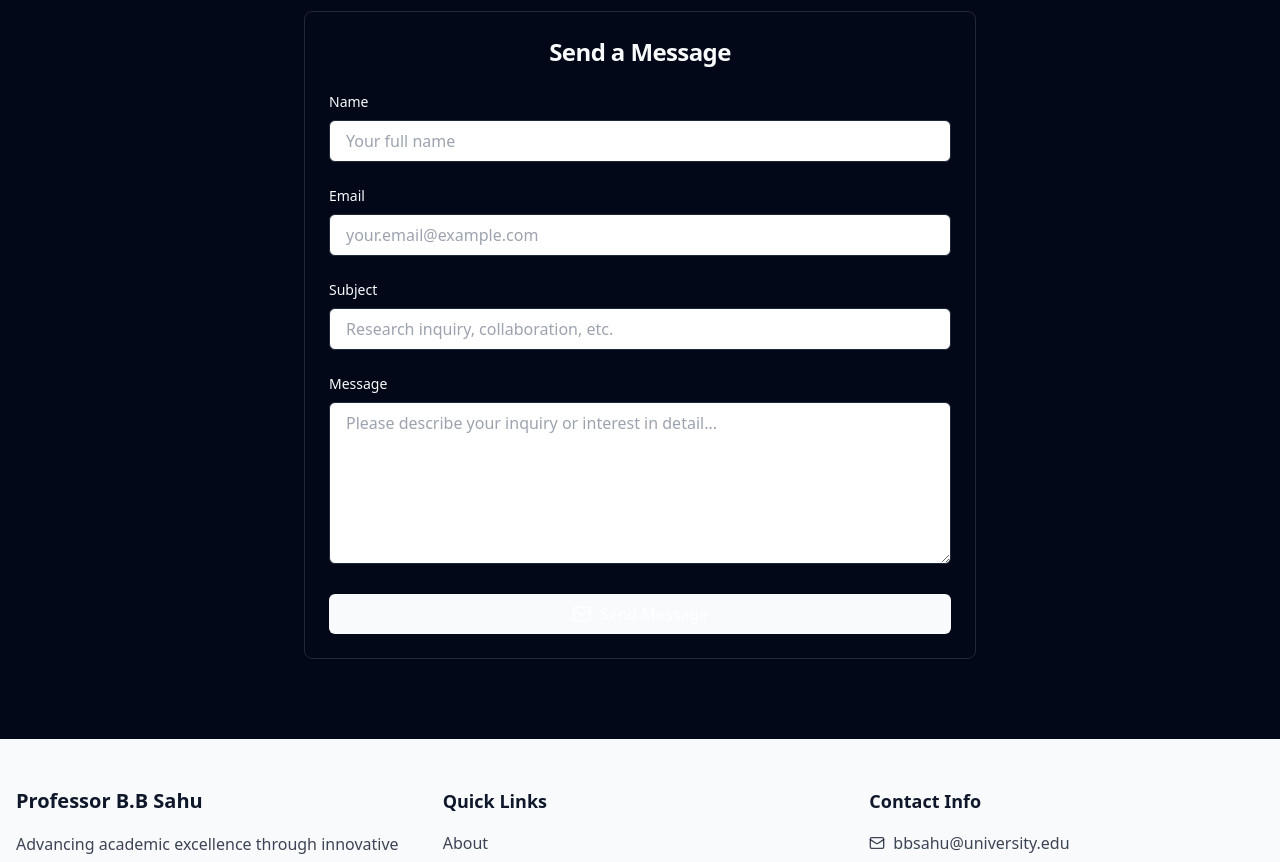
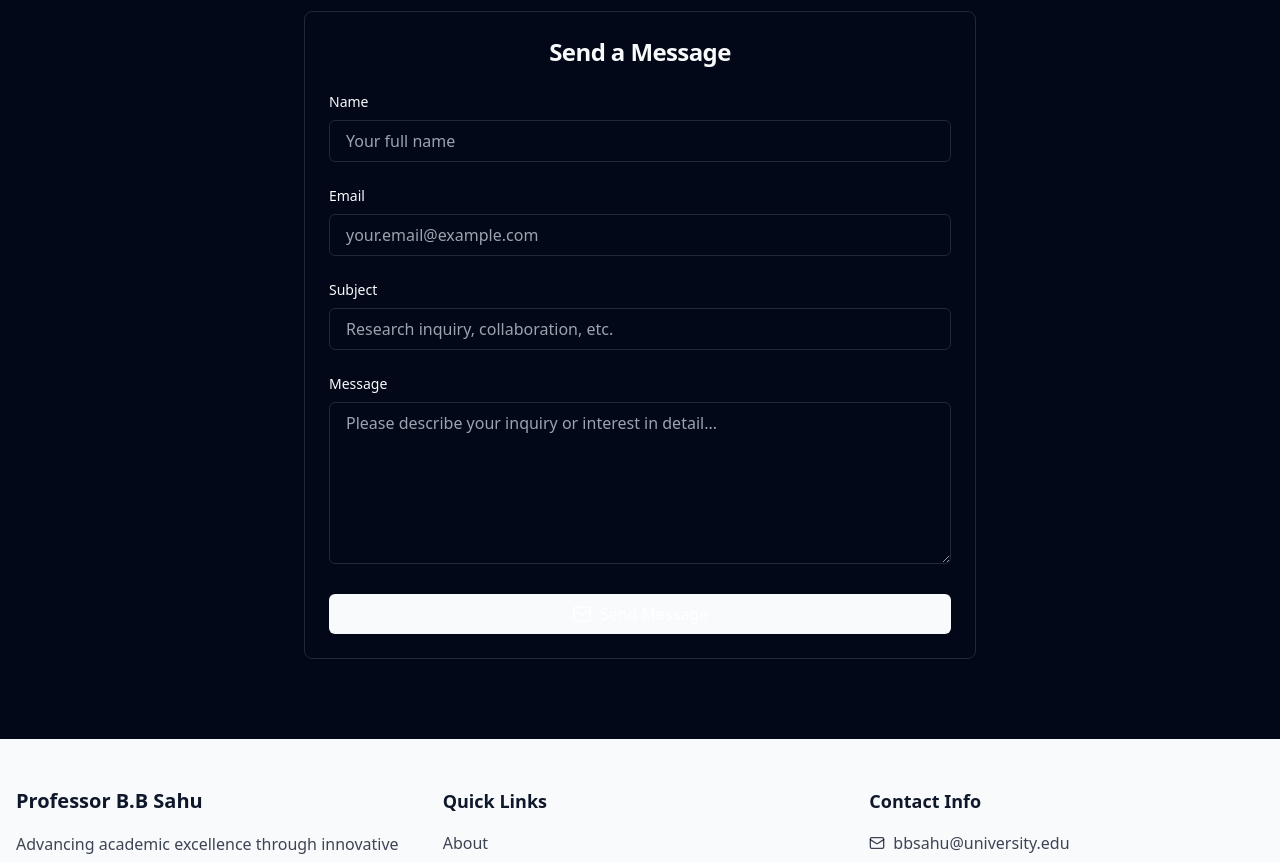
Before and after one commit to Sonal-Jaiswal/NuclearPhyLab, a React (Vite) app: page / in a window 1280 px wide. Shown: the part 4000-4862 px from the top of the page. Built offline with nearby package versions, Linux system fonts and the light colour scheme.

Commit message:
Fix contact form input colors for dark mode

```diff
--- a/src/components/Contact.tsx
+++ b/src/components/Contact.tsx
@@ -88,7 +88,7 @@ const Contact = () => {
                     type="text"
                     name="name"
                     required
-                    className="w-full px-4 py-2 border border-border rounded-md focus:ring-2 focus:ring-primary focus:border-transparent"
+                    className="w-full px-4 py-2 border border-border rounded-md focus:ring-2 focus:ring-primary focus:border-transparent bg-background text-foreground"
                     placeholder="Your full name"
                   />
                 </div>
@@ -100,7 +100,7 @@ const Contact = () => {
                     type="email"
                     name="email"
                     required
-                    className="w-full px-4 py-2 border border-border rounded-md focus:ring-2 focus:ring-primary focus:border-transparent"
+                    className="w-full px-4 py-2 border border-border rounded-md focus:ring-2 focus:ring-primary focus:border-transparent bg-background text-foreground"
                     placeholder="your.email@example.com"
                   />
                 </div>
@@ -112,7 +112,7 @@ const Contact = () => {
                     type="text"
                     name="subject"
                     required
-                    className="w-full px-4 py-2 border border-border rounded-md focus:ring-2 focus:ring-primary focus:border-transparent"
+                    className="w-full px-4 py-2 border border-border rounded-md focus:ring-2 focus:ring-primary focus:border-transparent bg-background text-foreground"
                     placeholder="Research inquiry, collaboration, etc."
                   />
                 </div>
@@ -124,7 +124,7 @@ const Contact = () => {
                     name="message"
                     required
                     rows={6}
-                    className="w-full px-4 py-2 border border-border rounded-md focus:ring-2 focus:ring-primary focus:border-transparent"
+                    className="w-full px-4 py-2 border border-border rounded-md focus:ring-2 focus:ring-primary focus:border-transparent bg-background text-foreground"
                     placeholder="Please describe your inquiry or interest in detail..."
                   />
                 </div>
```
